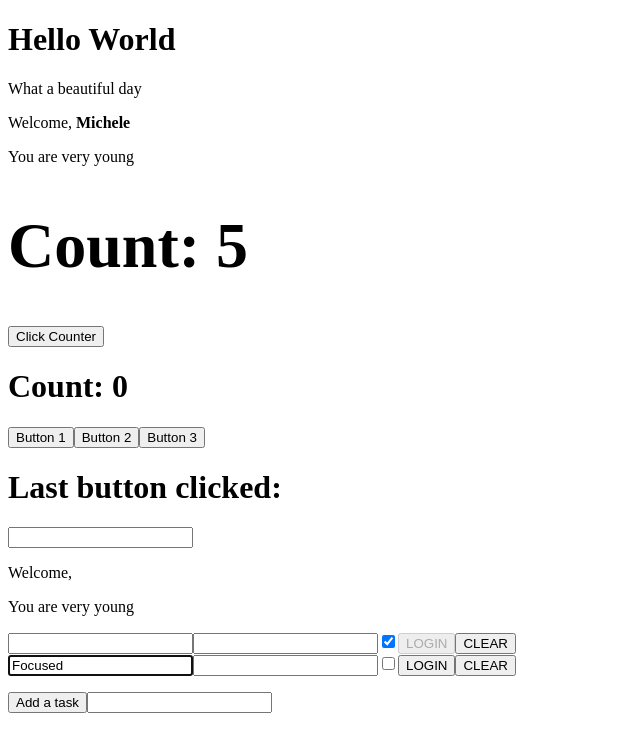
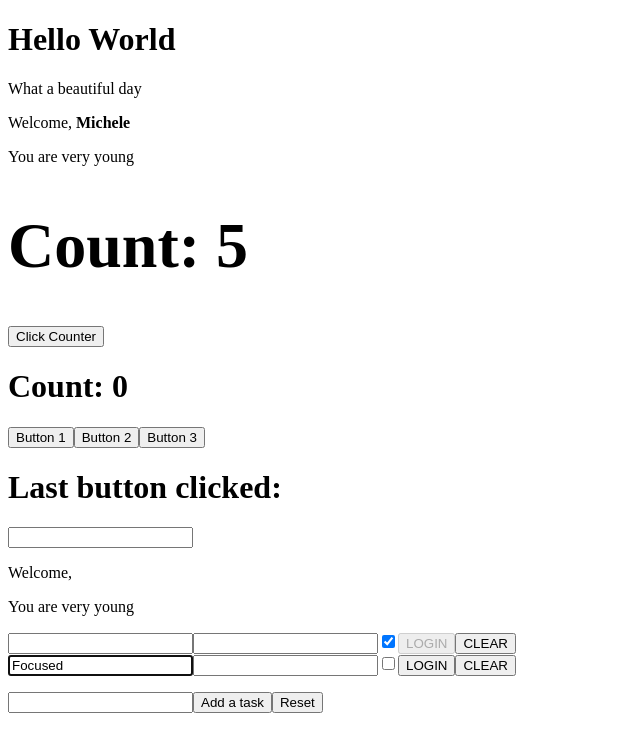
Before and after one commit to Micheleg27/react-exercises, a React (Create React App) app: page / in a window 1280 px wide. Shown: the top 752 px of the page, without its empty margins (0-640 px from the left). Built offline with nearby package versions, Linux system fonts and the light colour scheme.

Commit message:
lists-05

```diff
--- a/src/ToDoList.js
+++ b/src/ToDoList.js
@@ -32,6 +32,12 @@ export class ToDoList extends React.Component{
         )
     }
 
+    clearItems = () => {
+        this.setState(
+            {items: []}
+        )
+    }
+
 
     render(){
 
@@ -45,8 +51,10 @@ export class ToDoList extends React.Component{
                     {ListItems}
                 </ul>
 
+
+                <input ref={this.myTextInput} type='text' onChange={this.getInput} value={this.state.value}></input>
                 <button onClick={this.addTodo}>Add a task</button>
-                <input ref={this.myTextInput} type='text' onChange={this.getInput} value={this.state.value}></input>
+                <button onClick={this.clearItems}>Reset</button>
             </div>
         )
     }
```
